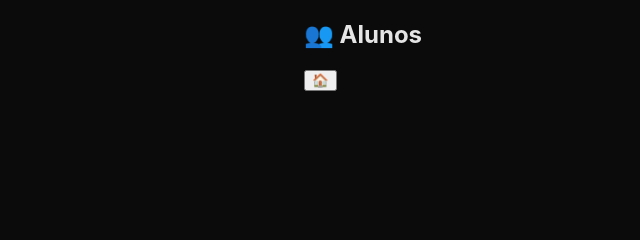
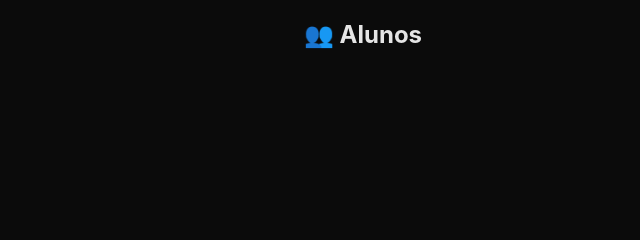
Before and after one commit to mbritodowglas-collab/evo360, a plain HTML site: page pages/alunos.html in a window 1280 px wide. Shown: the top 240 px of the page, 277-917 px from the left. Drawn offline with Linux system fonts and the light colour scheme.

Commit message:
Atualizar o alunos.html

```diff
--- a/pages/alunos.html
+++ b/pages/alunos.html
@@ -10,7 +10,6 @@
 <body>
   <header class="topbar">
     <h2>👥 Alunos</h2>
-    <button class="icon-btn" onclick="window.location.href='home.html'">🏠</button>
   </header>
 
   <main class="container">
```
